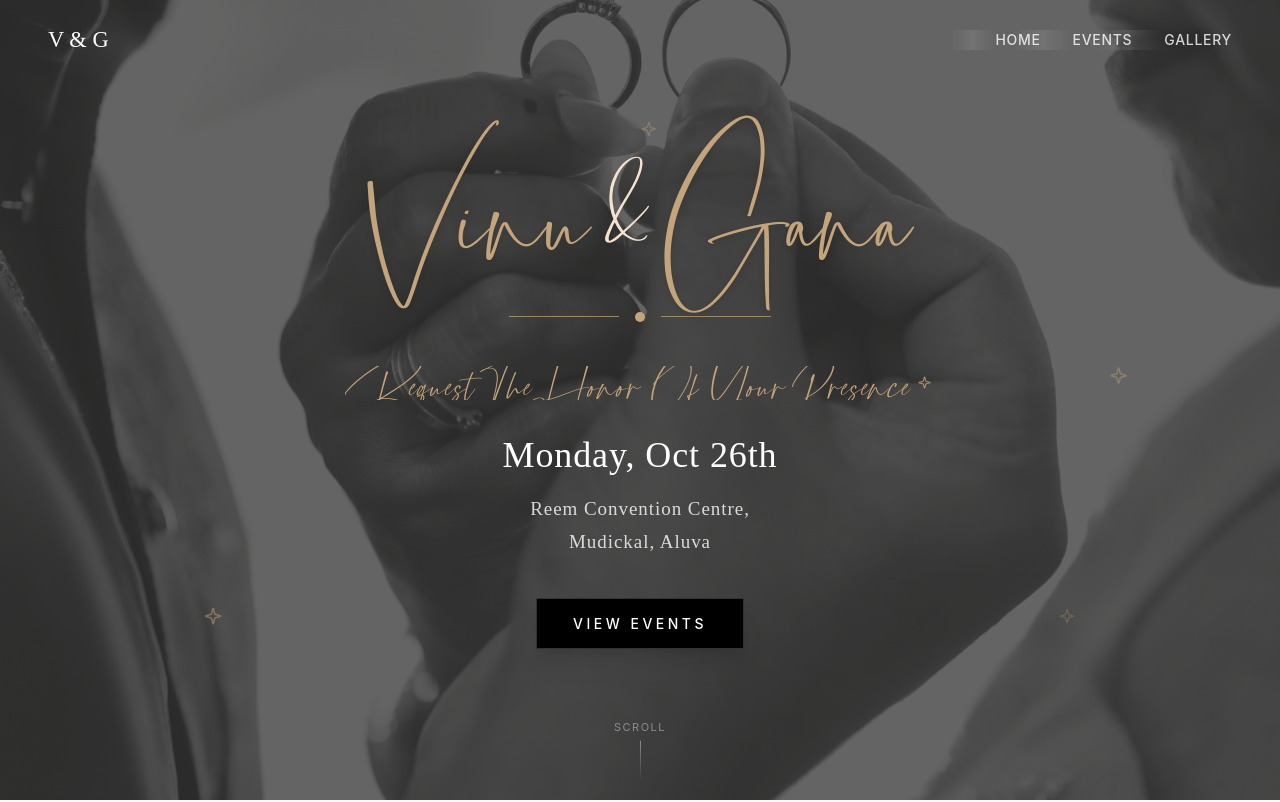
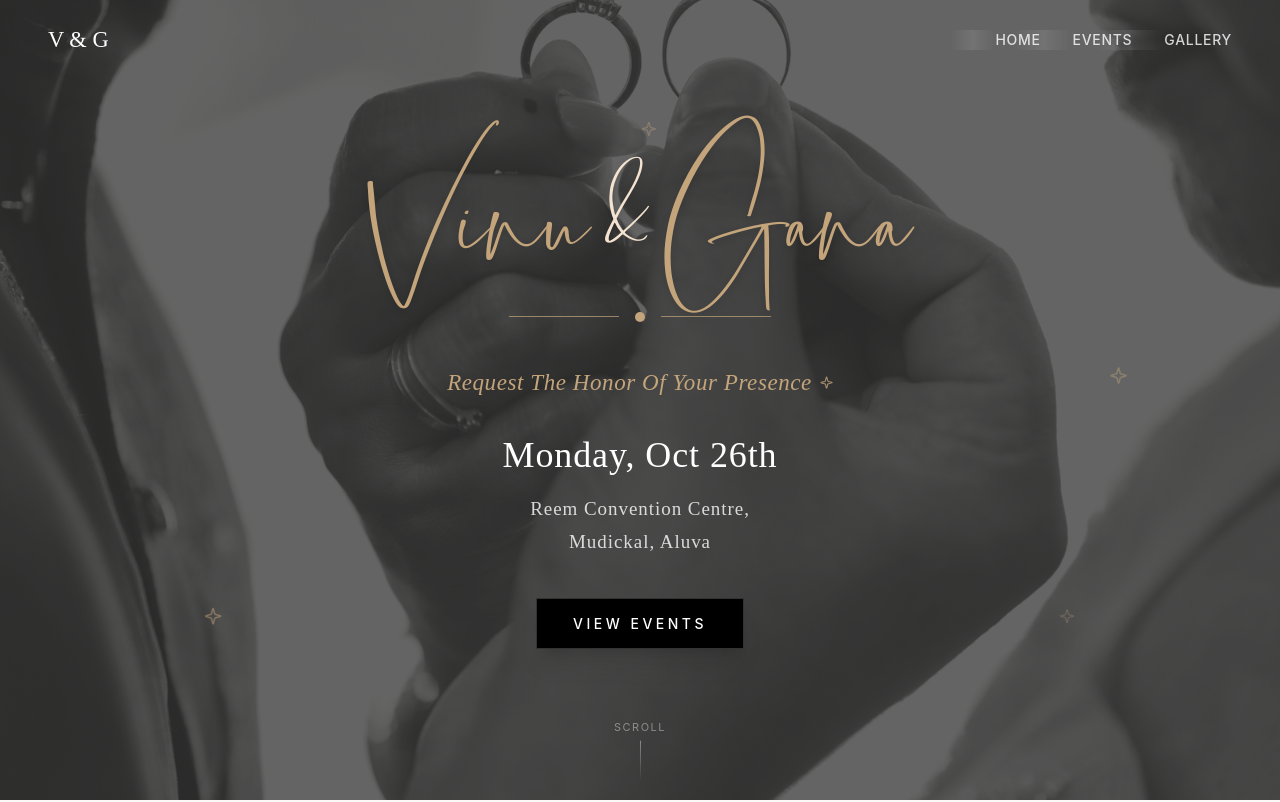
Before and after one commit to tevahdesign/for-vinu, a React (Vite) app: page / in a window 1280 px wide. Shown: the top 802 px of the page. Built offline with nearby package versions, Linux system fonts and the light colour scheme.

Commit message:
Iniject upload

```diff
--- a/src/app/components/HeroSection.tsx
+++ b/src/app/components/HeroSection.tsx
@@ -141,11 +141,10 @@ export function HeroSection({ onViewEvents }: HeroSectionProps) {
           initial={{ opacity: 0, y: 12 }}
           animate={{ opacity: 1, y: 0 }}
           transition={{ duration: 0.8, delay: 1.9 }}
-          className="flex items-center justify-center gap-1.5 sm:gap-2 my-3.5 sm:my-5 md:my-6 max-w-full px-1 overflow-hidden"
+          className="flex items-center justify-center gap-1.5 sm:gap-2 my-4 sm:my-5 md:my-6 w-full max-w-full px-3"
         >
           <p
-            className="text-[12px] min-[360px]:text-[13.5px] min-[400px]:text-[15px] sm:text-[19px] md:text-[23px] text-[#C4A57B] font-normal italic tracking-normal sm:tracking-wide whitespace-nowrap"
-            style={{ fontFamily: "'Barrington', 'Cormorant Garamond', serif" }}
+            className="font-serif italic text-[12.5px] min-[360px]:text-[14px] min-[400px]:text-[15.5px] sm:text-[19px] md:text-[23px] text-[#C4A57B] font-normal tracking-wide whitespace-nowrap text-center"
           >
             Request The Honor Of Your Presence
           </p>
```
